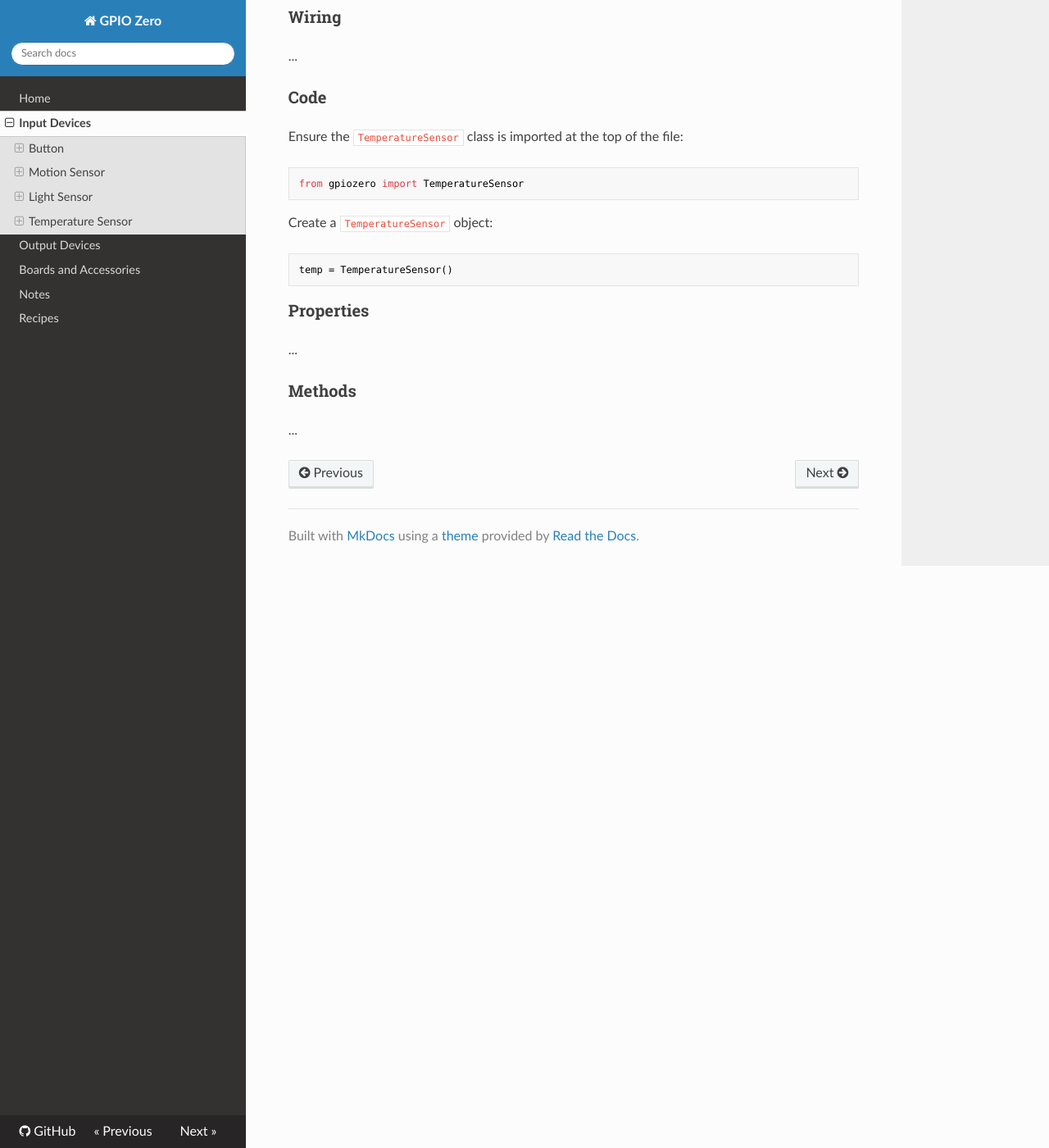
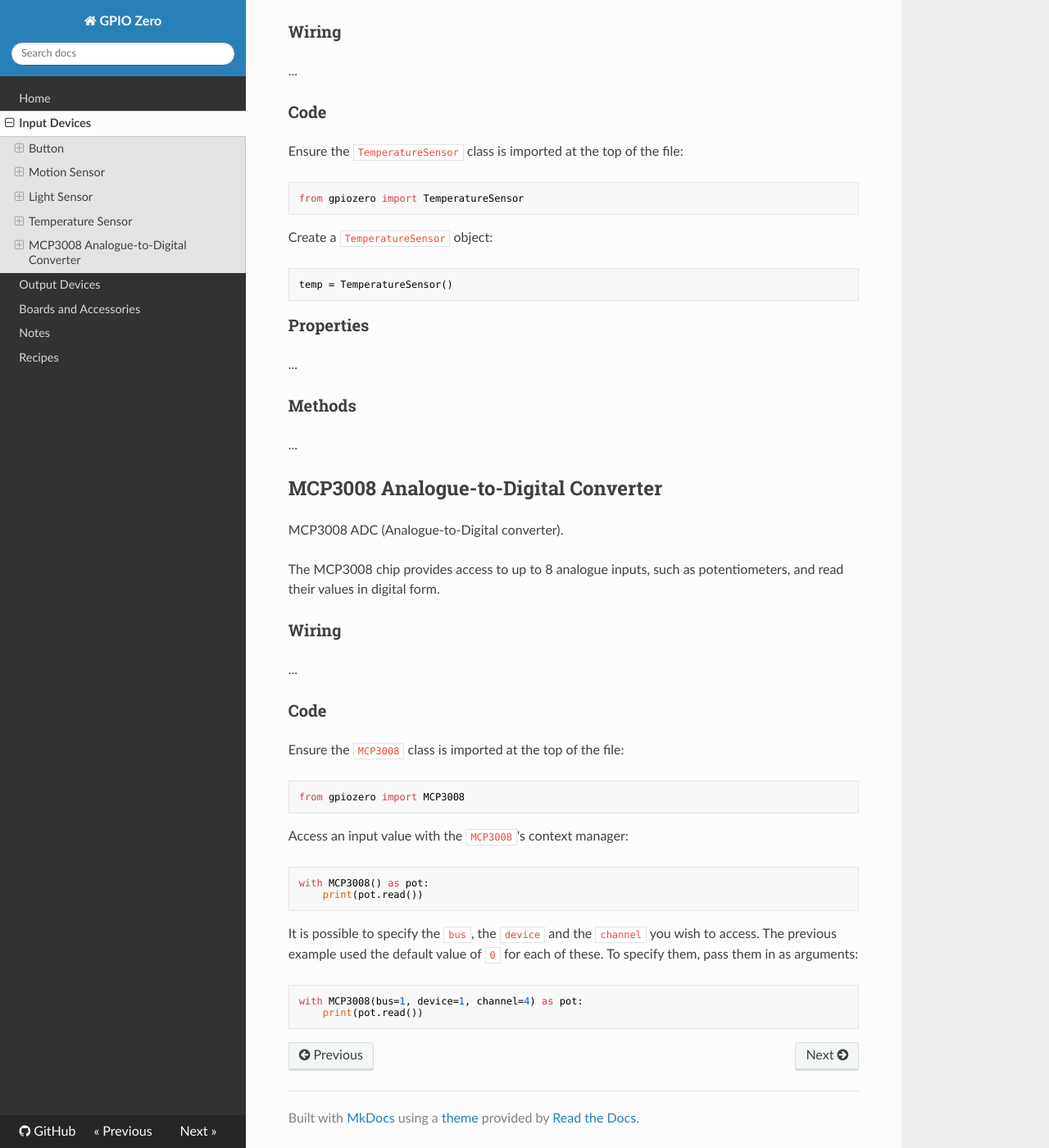
Before and after one commit to gpiozero/gpiozero, an MkDocs documentation site: the page built from docs/inputs.md, in a window 1280 px wide and 1400 px high, scrolled down 2815 px. Shown: the whole window at 82% size. Built offline with MkDocs 1.6.1, drawn with Linux system fonts in a browser that asks for light colours; nearby versions of some CDN libraries; old or Windows-style settings are respelled for this version of MkDocs; some of the changed text lies outside the part shown.

Commit message:
Add MCP3008 usage to docs

````diff
--- a/docs/inputs.md
+++ b/docs/inputs.md
@@ -39,7 +39,7 @@ button = Button(pin=2, pull_up=False)
 | Method | Description | Arguments |
 | ------ | ----------- | --------- |
 | `wait_for_press()` | Halt the program until the button is pressed. | `timeout` - The number of seconds to wait before proceeding if no event is detected. Default: `None` |
-| `wait_for_release()` | Halt the program until the button is released. | `timeout`- The number of seconds to wait before proceeding if no event is detected. Default: `None`  |
+| `wait_for_release()` | Halt the program until the button is released. | `timeout` - The number of seconds to wait before proceeding if no event is detected. Default: `None`  |
 
 ### Properties
 
@@ -140,3 +140,35 @@ temp = TemperatureSensor()
 ### Methods
 
 ...
+
+## MCP3008 Analogue-to-Digital Converter
+
+MCP3008 ADC (Analogue-to-Digital converter).
+
+The MCP3008 chip provides access to up to 8 analogue inputs, such as potentiometers, and read their values in digital form.
+
+### Wiring
+
+...
+
+### Code
+
+Ensure the `MCP3008` class is imported at the top of the file:
+
+```python
+from gpiozero import MCP3008
+```
+
+Access an input value with the `MCP3008`'s context manager:
+
+```python
+with MCP3008() as pot:
+    print(pot.read())
+```
+
+It is possible to specify the `bus`, the `device` and the `channel` you wish to access. The previous example used the default value of `0` for each of these. To specify them, pass them in as arguments:
+
+```python
+with MCP3008(bus=1, device=1, channel=4) as pot:
+    print(pot.read())
+```
````
Also changed, not shown: other parts of docs/inputs.md (+1 -1 lines).
